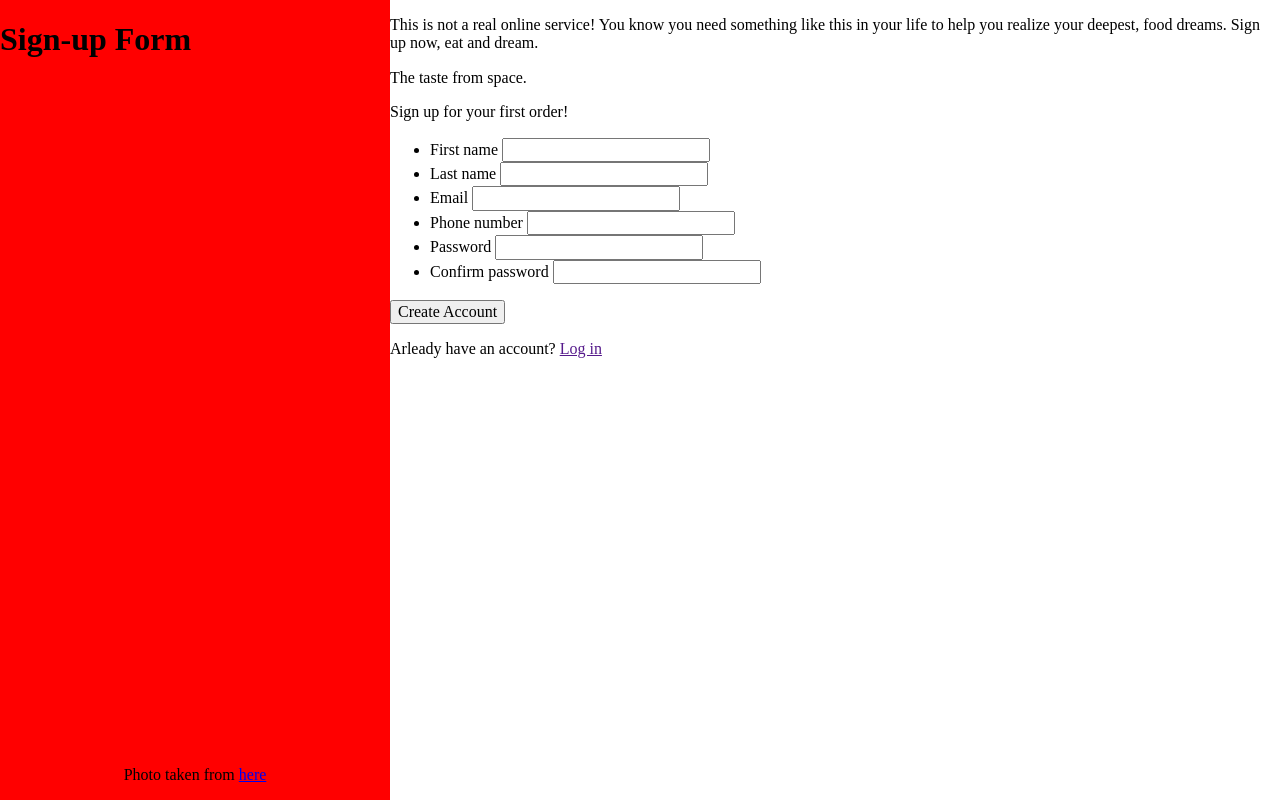
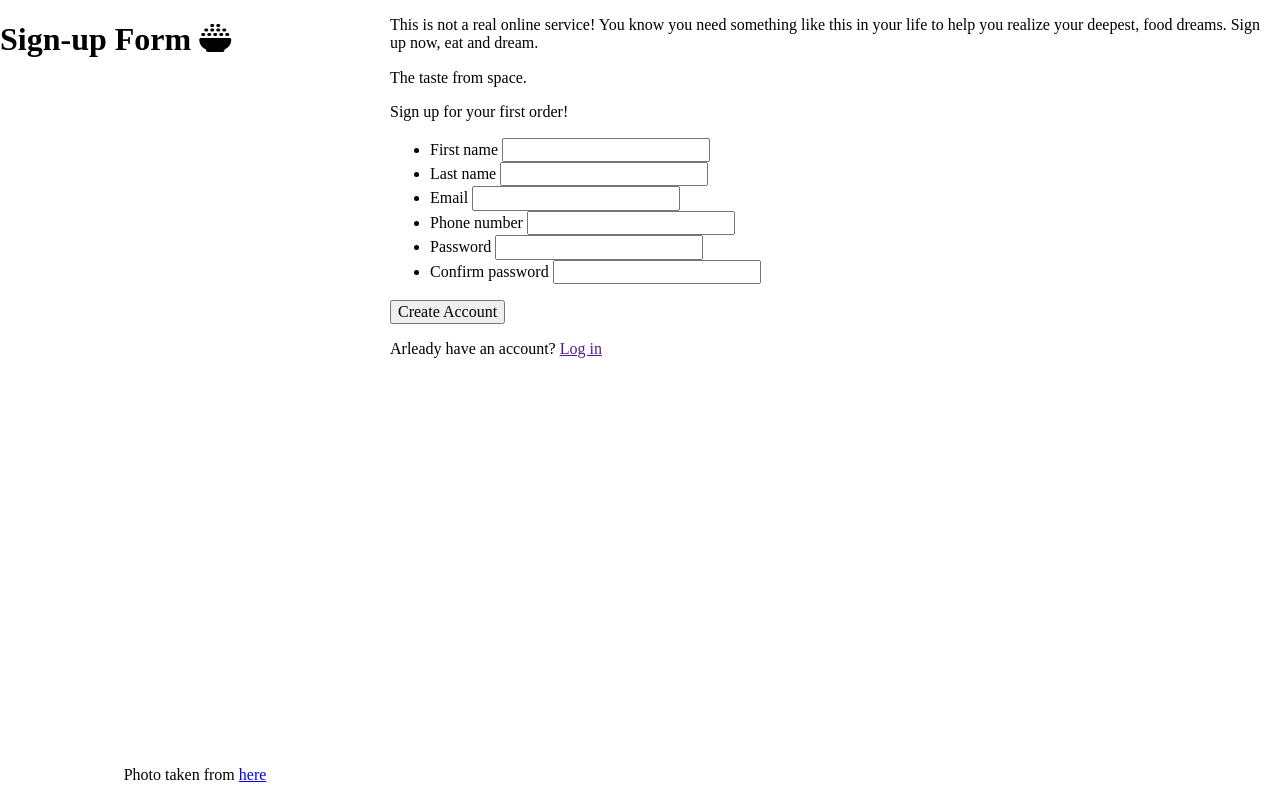
Before and after one commit to lukaszpatalas/sign-up-form, a plain HTML site: page index.html in a window 1280 px wide. Drawn offline with Linux system fonts and the light colour scheme.

Commit message:
Position logo near header text

```diff
--- a/index.html
+++ b/index.html
@@ -12,10 +12,9 @@
 </head>
 
 <body>
-    <!-- <i class="fa-solid fa-bowl-rice"></i> -->
     <div class="aside">
         <div class="header">
-            <h1>Sign-up Form</h1>
+            <h1>Sign-up Form&nbsp;<i class="fa-solid fa-bowl-rice"></i></h1>
         </div>
         <div class="aside_footer">
             <p class="bottom_left_text">Photo taken from <a
--- a/style.css
+++ b/style.css
@@ -35,7 +35,6 @@ body {
 }
 
 .aside {
-    background-color: red;
     position: relative;
 }
 
```
